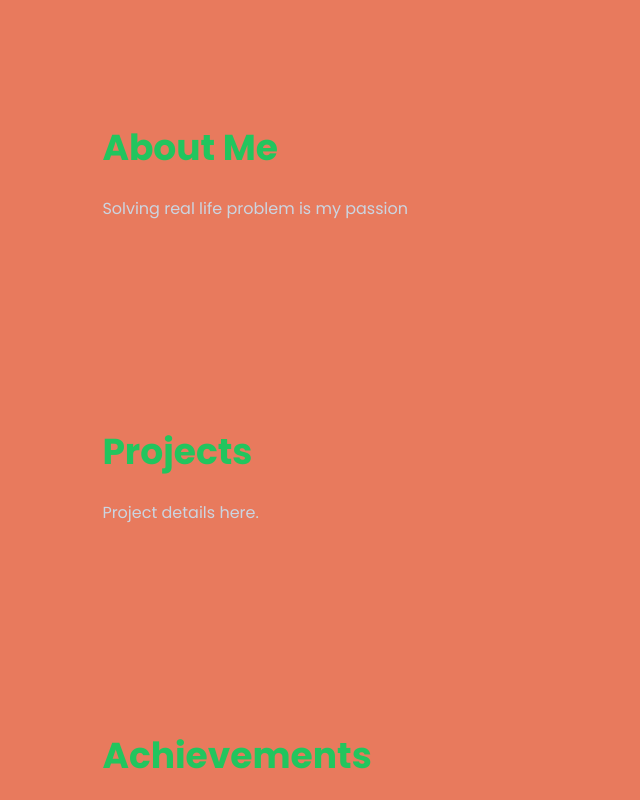
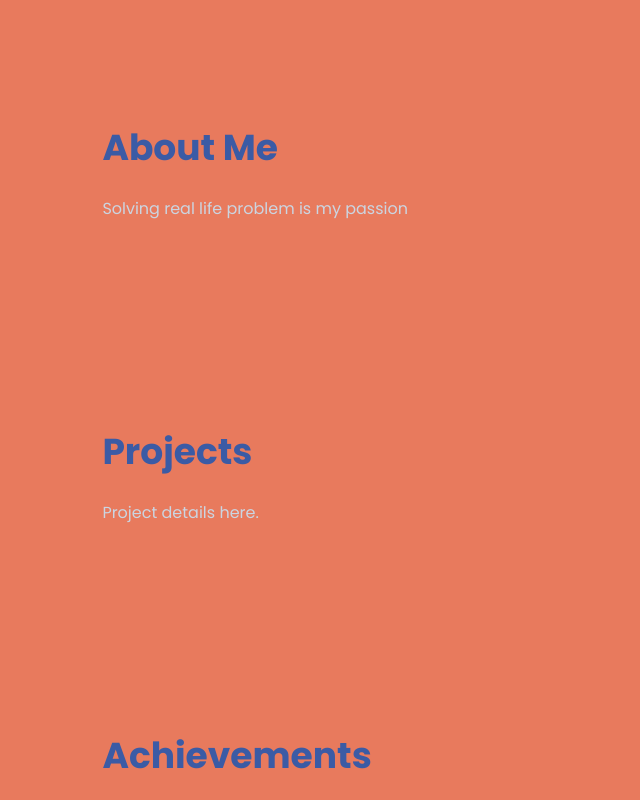
Before and after one commit to SAzzAd-main/Sazzad-Hossain-Portfolio, a plain HTML site: page index.html in a window 1280 px wide. Shown: the part 780-1580 px from the top of the page, without its empty margins (0-640 px from the left). Drawn offline with Linux system fonts and the light colour scheme.

Commit message:
Color changes

```diff
--- a/style.css
+++ b/style.css
@@ -181,8 +181,9 @@ body {
 .section h2 {
   font-size: 36px;
   margin-bottom: 20px;
-  color: #22c55e;
+  color: #3B5BA5;
 }
+
 
 .section p {
   font-size: 16px;
```
